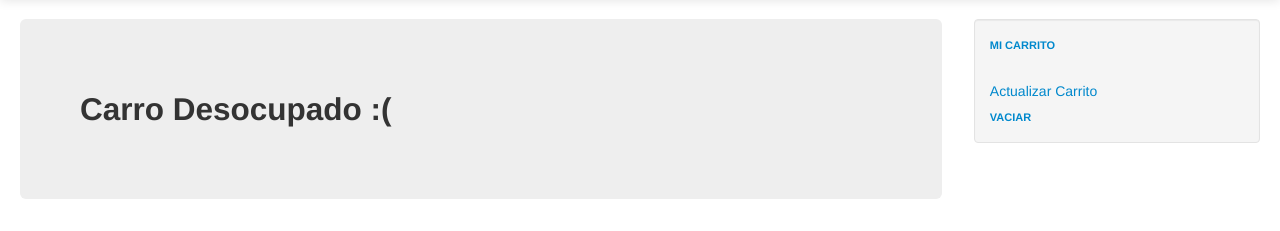
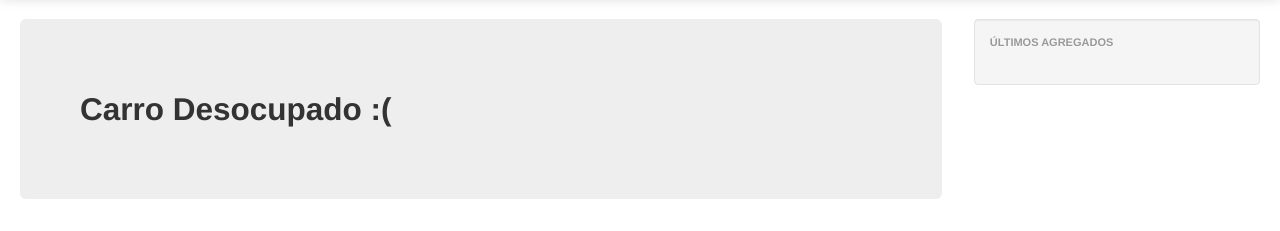
Before and after one commit to Alecsanderdiaz/carro, a Django app: page /inicio/vaciarcarro/ in a window 1280 px wide. Shown: the part 41-272 px from the top of the page. Run offline with Django 3.2, Linux system fonts and the light colour scheme; parts of the project's set-up code (start-up, migrations or seed data) failed here and were passed over; some libraries are stand-ins or nearby versions.

Commit message:
masomenos

```diff
--- a/compras/static/js/agregarcarro.js
+++ b/compras/static/js/agregarcarro.js
@@ -19,13 +19,27 @@ var nombre_ventana_modal2 = "#myModal2"; // id
                 success:function(response)
                 {
                     if(response.statusa=="True"){
-                        //alert("agregado!");
-                        var idProd = response.product_id2;
-                        $('#tr'+idProd).append();
 
                         var cantidad = $("#cant").text();
                         cantid = parseInt(cantidad) + 1;
                         $('#cant').text(cantid);
+
+                        //alert("agregado!");
+                        var idProd = response.product_id2;
+                        //$('#tr'+idProd).append();
+                        var namep = response.nombrep;
+
+        var $ulLista;
+        //si la lista html no existe entonces la agregamos al dom
+        if(!$('#divLista').find('ul').length) $('#divLista').append('<ul/>');
+        //obtenemos una instancia de la lista
+        $ulLista=$('#divLista').find('ul');
+        var $liNuevoNombre=$('<li/>').html(cantid + "&nbsp;" + namep);
+        $ulLista.append($liNuevoNombre);
+
+
+
+
 
                         $(nombre_ventana_modal2).modal('hide');
                     }else{
--- a/compras/templates/base.html
+++ b/compras/templates/base.html
@@ -70,13 +70,10 @@
                 <div class="span3">
                   <div class="well sidebar-nav">
                     <ul class="nav nav-list">
-                      <li class="nav-header"><a href="/inicio/carro">Mi carrito</a></li>
+                      <li class="nav-header">últimos agregados</li>
                       <br>
-                      <div id ="cuerpo_carrito">
-                        <a href="javascript:document.location.reload();">Actualizar Carrito</a><br>
-                        <table id="tabla_productos"></table>
+                      <div id="divLista">
                       </div>
-                      <li class="nav-header"><a href="/inicio/vaciarcarro">Vaciar</a></li>
                     </ul>
                   </div>
                 </div>
--- a/compras/views.py
+++ b/compras/views.py
@@ -49,8 +49,8 @@ def home(request):
 				print(i)
 				a=unicode(id_producto)
 				llaves.append(a)
-			p = get_object_or_404(Producto, pk=1)
-			mensajea = {"statusa":"True","product_id2":p.id}
+			p = get_object_or_404(Producto, pk=id_producto)
+			mensajea = {"statusa":"True","product_id2":p.id, "nombrep":p.nombre}
 			print(mensajea)
 			request.session["llavesp"] = llaves
 			return HttpResponse(simplejson.dumps(mensajea),content_type='application/json')
```
Also changed, not shown: carro.db.
